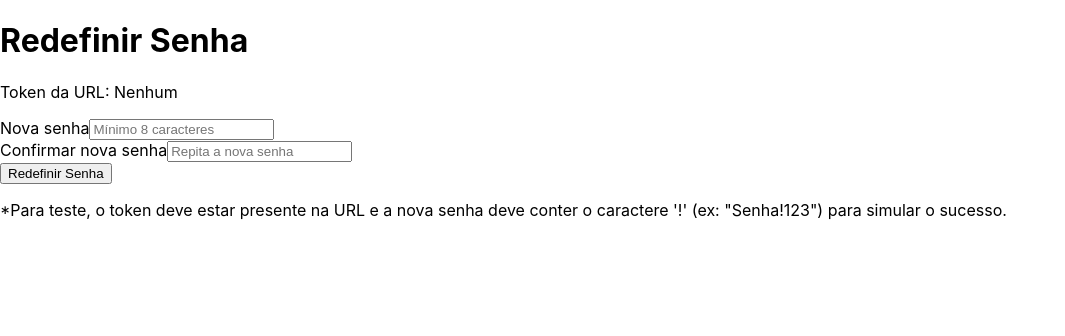
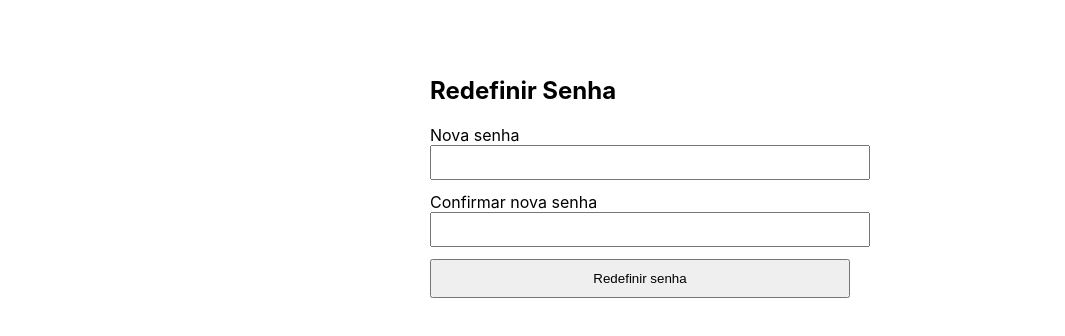
Before and after one commit to projetoMadruga/OuvidoriaSENAI, a React (Create React App) app: page /redefinir-senha in a window 1280 px wide. Shown: the top 336 px of the page, without its empty margins (0-1065 px from the left). Built offline with nearby package versions, Linux system fonts and the light colour scheme; the HTML template or start-up script is replaced by a standard one.

Commit message:
reset senha atualizado

```diff
--- a/src/pages/ResetSenha/ResetSenha.js
+++ b/src/pages/ResetSenha/ResetSenha.js
@@ -1,11 +1,9 @@
 import React, { useState, useEffect } from 'react';
-
-const useSearchParams = () => [new URLSearchParams(window.location.search)];
-
-const useNavigate = () => (path) => console.log(`[NAVIGATE SIMULADO] Redirecionando para: ${path}`);
+import { useSearchParams, useNavigate } from 'react-router-dom';
+import { api } from '../../services/api';
 
 const buildUrl = (path) => {
-    const API_BASE = "http://mock-api-base.com" || "";
+    const API_BASE = process.env.REACT_APP_API_BASE || "";
     if (!API_BASE) return path;
     if (path.startsWith("http")) return path;
     const base = API_BASE.endsWith("/") ? API_BASE.slice(0, -1) : API_BASE;
@@ -13,40 +11,11 @@ const buildUrl = (path) => {
     return `${base}${p}`;
 };
 
-const mockFetch = (url, options) => {
-    const payload = JSON.parse(options.body);
-    const { token, novaSenha } = payload;
-
-    console.log(`[MOCK FETCH] Tentativa de redefinição para: ${url}`);
-
-    return new Promise((resolve) => {
-        setTimeout(() => {
-            if (token && novaSenha.length >= 8 && novaSenha.includes('!')) {
-                resolve({
-                    ok: true,
-                    status: 200,
-                    statusText: 'OK',
-                    text: () => Promise.resolve('Password successfully reset.')
-                });
-            } else {
-                resolve({
-                    ok: false,
-                    status: 400,
-                    statusText: 'Bad Request',
-                    text: () => Promise.resolve('Token expirado/inválido ou senha fraca (MOCK: precisa de "!").')
-                });
-            }
-        }, 1500);
-    });
-};
-
 const { createElement: e } = React;
 
 function ResetSenha() {
-
     const [searchParams] = useSearchParams();
     const navigate = useNavigate();
-
     const [token, setToken] = useState('');
     const [novaSenha, setNovaSenha] = useState('');
     const [confirmacao, setConfirmacao] = useState('');
@@ -63,9 +32,8 @@ function ResetSenha() {
     const handleSubmit = async (e) => {
         e.preventDefault();
         setError('');
-
         if (!token) {
-            setError('Token inválido ou ausente. Verifique o link de redefinição.');
+            setError('Token inválido ou ausente.');
             return;
         }
         if (!novaSenha || novaSenha.length < 8) {
@@ -81,7 +49,7 @@ function ResetSenha() {
         try {
             console.log('Enviando payload:', { token, novaSenha: '***(oculto)***' });
 
-            const response = await mockFetch(buildUrl('/login/redefinir-senha'), {
+            const response = await fetch(buildUrl('/login/redefinir-senha'), {
                 method: 'POST',
                 headers: {
                     'Content-Type': 'application/json',
@@ -96,14 +64,15 @@ function ResetSenha() {
                 console.log('Senha redefinida com sucesso:', responseText);
                 setSuccess(true);
                 setError('');
-
                 setTimeout(() => navigate('/'), 3000);
             } else {
                 const errorText = await response.text();
                 console.error('Erro ao redefinir senha:', response.status, errorText);
 
-                if (response.status === 400 || response.status === 500) {
-                    setError(errorText || 'Erro no servidor ou token inválido/expirado.');
+                if (response.status === 400) {
+                    setError(errorText || 'Token inválido/expirado ou senha fraca.');
+                } else if (response.status === 500) {
+                    setError('Erro interno do servidor. Tente novamente mais tarde.');
                 } else {
                     setError('Falha ao redefinir senha. Verifique sua conexão e tente novamente.');
                 }
@@ -116,26 +85,17 @@ function ResetSenha() {
         }
     };
 
-    return e('div', { className: 'min-h-screen flex items-center justify-center p-4 bg-gray-100 font-[Inter]' }, [
-        e('script', { key: 'tailwind', src: 'https://cdn.tailwindcss.com' }),
-
-        e('div', { className: 'w-full max-w-md p-8 bg-white shadow-2xl rounded-xl transition-all duration-300 border-t-4 border-indigo-600' }, [
-            e('h1', { key: 'main-title', className: 'text-3xl font-bold text-center text-gray-800 mb-6 border-b pb-4' }, 'Redefinir Senha'),
-
-            e('p', { key: 'debug-token', className: 'text-sm text-center text-indigo-500 mb-4 bg-indigo-50 p-2 rounded-lg break-all' },
-                `Token da URL: ${token || 'Nenhum'}`
-            ),
-
+    return e('div', { className: 'reset-senha-container', style: { maxWidth: 420, margin: '40px auto', padding: 16 } }, [
+        e('h2', { key: 'title' }, 'Redefinir Senha'),
         success
-                ? e('div', { key: 'ok', className: 'text-center p-8 bg-green-50 rounded-xl border-4 border-green-400 shadow-2xl' }, [
-                    e('h3', { key: 'success-title', className: 'text-4xl font-extrabold text-green-700 mb-4' }, '✅ Senha Redefinida com Sucesso!'),
-                    e('p', { key: 'success-msg1', className: 'text-lg text-gray-800 mb-6' }, 'Sua senha foi alterada com sucesso.'),
-                    e('p', { key: 'success-msg2', className: 'text-base text-gray-600' }, 'Redirecionando para a página inicial...')
+            ? e('div', { key: 'ok', style: { color: 'green', marginTop: 12, textAlign: 'center' } }, [
+                e('h3', { key: 'success-title' }, '✅ Senha Redefinida com Sucesso!'),
+                e('p', { key: 'success-msg1' }, 'Sua senha foi alterada com sucesso.'),
+                e('p', { key: 'success-msg2' }, 'Redirecionando para a página inicial...')
             ])
-                : e('form', { key: 'form', onSubmit: handleSubmit, className: 'space-y-6' }, [
-
-                    e('div', { key: 'senha' }, [
-                        e('label', { htmlFor: 'novaSenha', className: 'block text-sm font-medium text-gray-700 mb-2' }, 'Nova senha'),
+            : e('form', { key: 'form', onSubmit: handleSubmit }, [
+                e('div', { key: 'senha', style: { marginBottom: 12 } }, [
+                    e('label', { htmlFor: 'novaSenha' }, 'Nova senha'),
                     e('input', {
                         id: 'novaSenha',
                         type: 'password',
@@ -143,13 +103,11 @@ function ResetSenha() {
                         onChange: (ev) => setNovaSenha(ev.target.value),
                         required: true,
                         minLength: 8,
-                            className: 'w-full px-4 py-3 border border-gray-300 rounded-lg shadow-sm focus:ring-indigo-500 focus:border-indigo-500 transition duration-150 text-base',
-                            placeholder: 'Mínimo 8 caracteres',
+                        style: { width: '100%', padding: 8 }
                     })
                 ]),
-
-                    e('div', { key: 'confirm' }, [
-                        e('label', { htmlFor: 'confirmacao', className: 'block text-sm font-medium text-gray-700 mb-2' }, 'Confirmar nova senha'),
+                e('div', { key: 'confirm', style: { marginBottom: 12 } }, [
+                    e('label', { htmlFor: 'confirmacao' }, 'Confirmar nova senha'),
                     e('input', {
                         id: 'confirmacao',
                         type: 'password',
@@ -157,37 +115,13 @@ function ResetSenha() {
                         onChange: (ev) => setConfirmacao(ev.target.value),
                         required: true,
                         minLength: 8,
-                            className: 'w-full px-4 py-3 border border-gray-300 rounded-lg shadow-sm focus:ring-indigo-500 focus:border-indigo-500 transition duration-150 text-base',
-                            placeholder: 'Repita a nova senha',
+                        style: { width: '100%', padding: 8 }
                     })
                 ]),
-
-                    error && e('div', { key: 'err', className: 'text-sm font-semibold p-4 bg-red-50 text-red-700 rounded-lg border border-red-300 shadow-inner' }, error),
-
-                    e('button', {
-                        key: 'submit',
-                        type: 'submit',
-                        disabled: loading,
-                        className: `w-full py-3 px-4 rounded-lg font-bold text-lg shadow-xl transition duration-300 transform ${loading ? 'bg-indigo-400 cursor-not-allowed' : 'bg-indigo-600 hover:bg-indigo-700 text-white hover:scale-[1.01]'}`
-                    },
-                        loading
-                        ? e('span', { key: 'loading-span', className: 'flex items-center justify-center' }, [
-                            e('svg', { key: 'spinner', className: 'animate-spin h-5 w-5 mr-3 text-white', viewBox: '0 0 24 24' }, [
-                                e('circle', { key: 'circle', className: 'opacity-25', cx: '12', cy: '12', r: '10', stroke: 'currentColor', strokeWidth: '4' }),
-                                e('path', { key: 'path', className: 'opacity-75', fill: 'currentColor', d: 'M4 12a8 8 0 018-8V0C5.373 0 0 5.373 0 12h4zm2 5.291A7.962 7.962 0 014 12H0c0 3.042 1.135 5.824 3 7.938l3-2.647z' })
-                            ]),
-                            'Redefinindo senha...'
+                error && e('div', { key: 'err', style: { color: 'red', margin: '8px 0' } }, error),
+                e('button', { key: 'submit', type: 'submit', disabled: loading, style: { width: '100%', padding: 10 } }, loading ? '🔄 Redefinindo senha...' : 'Redefinir senha')
             ])
-                        : 'Redefinir Senha'
-                    ),
-
-                    e('p', { key: 'test-note', className: 'text-xs text-gray-500 text-center mt-4' },
-                        '*Para teste, o token deve estar presente na URL e a nova senha deve conter o caractere \'!\' (ex: "Senha!123") para simular o sucesso.'
-                    )
-                ])
-
-            ]),
-        ])
+    ]);
 }
 
 export default ResetSenha;
```
Lines whose indentation alone changed are shown as unchanged.
